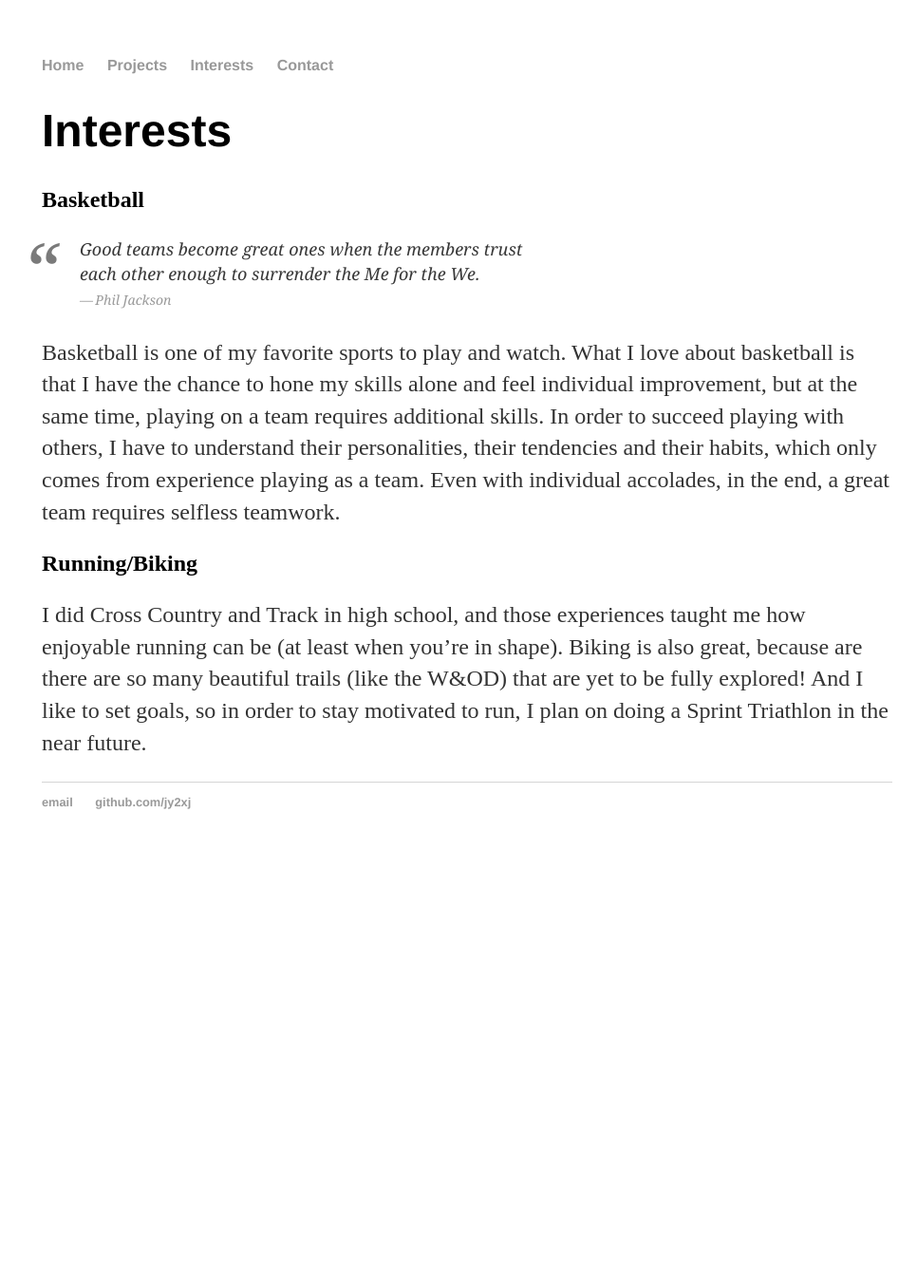
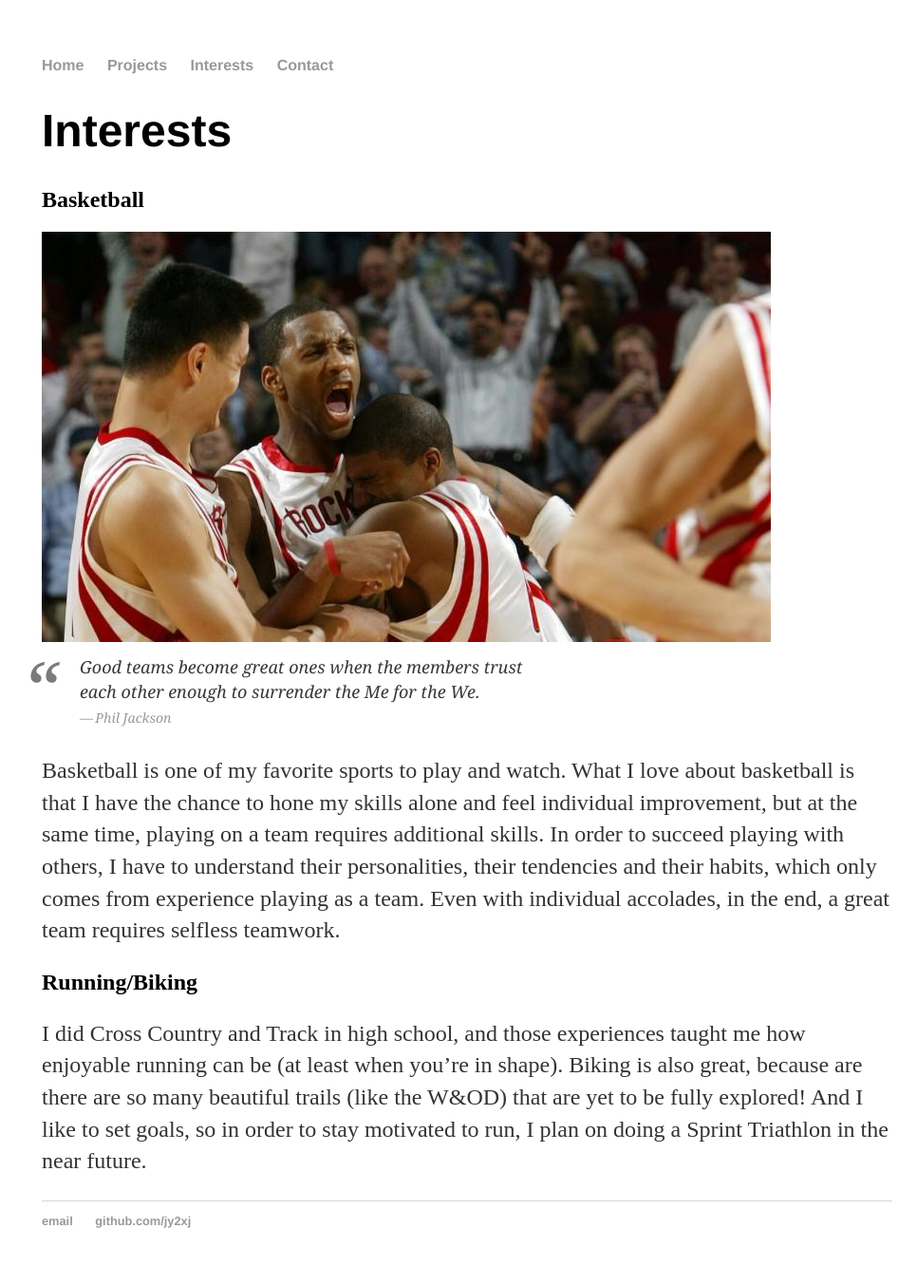
Before and after one commit to jy2xj/jy2xj.github.io, a Jekyll site: the page built from interests/index.html, in a window 1280 px wide. Shown: the whole page at 95% size, without its empty margins (148-1114 px from the left). Built offline with Jekyll 4.4.1, drawn with Linux system fonts in a browser that asks for light colours; before the commit the page ends 912 px from its top, so only the background shows below that.

Commit message:
add t-mac photo

```diff
--- a/interests/index.html
+++ b/interests/index.html
@@ -6,6 +6,8 @@ title: Joshua Ya Interests
 <div class="interests">
 	<h1>Interests</h1>
 	<h2>Basketball</h2>
+
+	<img alt="Tracy Mcgrady" src="../images/tracy-mcgrady.jpg" />
 
 	<blockquote>Good teams become great ones when the members trust each other enough to surrender the Me for the We.
 	<cite>Phil Jackson</cite>
```
